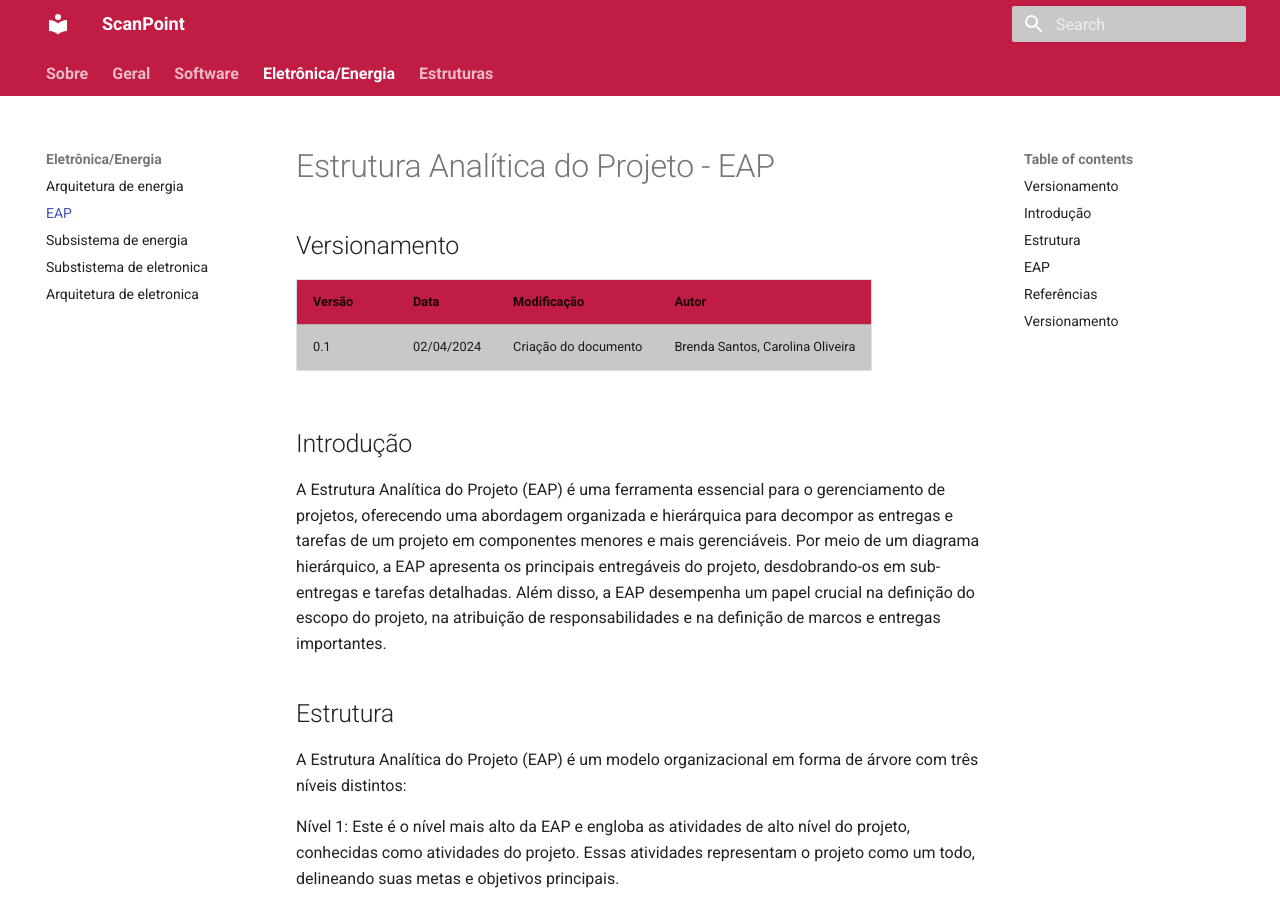
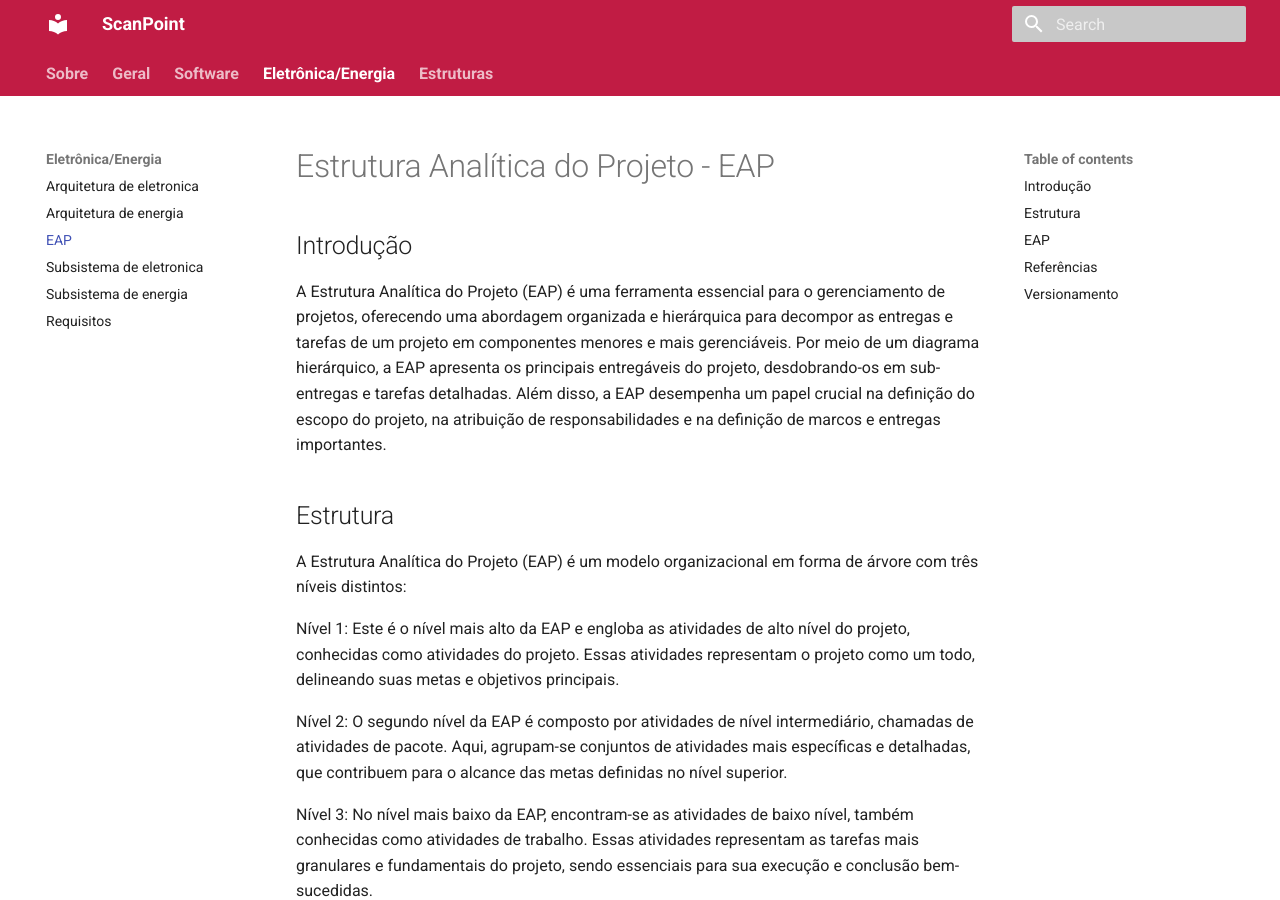
Before and after one commit to Calcioft/ScanPoint, an MkDocs documentation site: the page built from docs/eletronica-energia/eap.md, in a window 1280 px wide and 900 px high. Built offline with MkDocs 1.6.1 and Material for MkDocs 9.7.7, drawn with Linux system fonts in a browser that asks for light colours.

Commit message:
Ajustando mkdocs.yml

```diff
--- a/docs/eletronica-energia/eap.md
+++ b/docs/eletronica-energia/eap.md
@@ -1,10 +1,4 @@
 # Estrutura Analítica do Projeto - EAP
-
-## Versionamento
-
-| Versão | Data       | Modificação          | Autor                            |
-| ------ | ---------- | -------------------- | -------------------------------- |
-| 0.1    | 02/04/2024 | Criação do documento | Brenda Santos, Carolina Oliveira |
 
 ## Introdução
 
--- a/mkdocs.yml
+++ b/mkdocs.yml
@@ -24,12 +24,12 @@
       - Estimativa de Custos: geral/estimativa-custos.md
       - Levantamento de riscos: geral/FMEA.md
       - Integracao: geral/integracao.md
+      - Normas: geral/normas.md
       - Projetos: geral/projetos.md
       - Prova de conceito: geral/prova-de-conceito.md
       - Requisitos Gerais: geral/requisitos.md
       - Termo de Abertura: geral/termo_de_abertura_de_projeto.md
       - Visao geral: geral/visaogeral.md
-      - Normas: geral/normas.md
   - Software:
       - Arquitetura de software: software/arquitetura.md
       - Backlog do produto: software/backlog_produto.md
@@ -41,17 +41,17 @@
       - Documento de identidade: software/identidade.md
       - Prototipo de alta fidelidade: software/prototipo.md
       - Requisitos de software: software/requisitos.md
-      - Identidade: software/identidade.md
       - Projeto de subsistema de software: software/subsistema-software.md
   - Eletrônica/Energia:
+      - Arquitetura de eletronica: eletronica-energia/arquitetura_subsist_eletronica.md
       - Arquitetura de energia: eletronica-energia/arquitetura_energia.md
       - EAP: eletronica-energia/eap.md
+      - Subsistema de eletronica: eletronica-energia/arquitetura_subsist_eletronica.md
       - Subsistema de energia: eletronica-energia/Projeto_Subsistema_Energia.md
-      - Substistema de eletronica: eletronica-energia/Documento_motor_de_passo.md
-      - Arquitetura de eletronica: eletronica-energia/arquitetura_subsist_eletronica.md
+      - Requisitos: eletronica-energia/requisitos-eletronica-energia.md
   - Estruturas:
       - Arquitetura: estruturas/arquitetura_subs_estruturas.md
+      - Desenhos mecanicos: estruturas/DTs.md
       - EAP: estruturas/EAP_estruturas.md
+      - Subsistema de Estruturas: estruturas/Projeto_subsistema_estruturas.md
       - Requisitos: estruturas/Requisitos_estruturas.md
-      - Subsistema de Estruturas: estruturas/Projeto_subsistema_estruturas.md
-      - Desenhos mecanicos: estruturas/DTs.md
```
Also changed, not shown: docs/eletronica-energia/EAP-eletronica-energia.md (deleted, +0 -8 lines), docs/software/protocolos-de-comunicacao-software.md (deleted, +0 -9 lines), docs/eletronica-energia/Projeto_subsistema_eletronica.md (renamed from docs/eletronica-energia/Documento_motor_de_passo.md), 1 other file.
